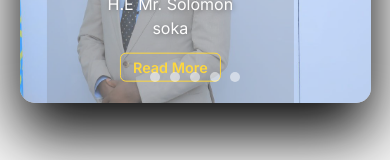
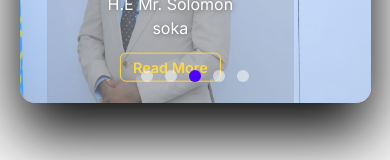
Before and after one commit to Ellaa18/e-lmis, a React (Vite) app: page / in a window 390 px wide. Shown: the part 297-457 px from the top of the page. Built offline with nearby package versions, Linux system fonts and the light colour scheme.

Commit message:
Update profile page and code verification for mobile

```diff
--- a/src/styles/profile.css
+++ b/src/styles/profile.css
@@ -1,28 +1,25 @@
 /* ============================= */
 /* MAIN WRAPPER */
 /* ============================= */
+
 .profile-wrapper {
   min-height: 100vh;
   background: linear-gradient(135deg, #eaf4ff, #ffffff);
   font-family: 'Cambria', 'Times New Roman', serif;
   display: flex;
   flex-direction: column;
-  align-items: center;
-  padding-bottom: 40px;
 }
 
 /* ============================= */
 /* TOP BIG IMAGE SLIDER */
 /* ============================= */
+
 .top-slider {
   position: relative;
   width: 100%;
-  max-width: 900px;
   height: 520px;
   overflow: hidden;
   background: #000;
-  border-radius: 15px;
-  margin-top: 20px;
 }
 
 .top-slide-image {
@@ -53,40 +50,17 @@
 }
 
 .arrow.left {
-  left: 15px;
+  left: 25px;
 }
 
 .arrow.right {
-  right: 15px;
-}
-
-/* SLIDE INDICATORS */
-.slide-indicators {
-  position: absolute;
-  bottom: 10px;
-  width: 100%;
-  text-align: center;
-  z-index: 5;
-}
-
-.dot {
-  display: inline-block;
-  width: 10px;
-  height: 10px;
-  margin: 0 5px;
-  background-color: rgba(255, 255, 255, 0.5);
-  border-radius: 50%;
-  cursor: pointer;
-  transition: background 0.3s;
-}
-
-.dot.active {
-  background-color: #ffffff;
+  right: 25px;
 }
 
 /* ============================= */
 /* PROFILE CONTENT SECTION */
 /* ============================= */
+
 .profile-content {
   max-width: 750px;
   width: 90%;
@@ -119,6 +93,7 @@
 /* ============================= */
 /* STATUS BADGE */
 /* ============================= */
+
 .big-status {
   display: inline-block;
   font-size: 26px;
@@ -130,18 +105,21 @@
   text-transform: uppercase;
 }
 
+/* ACCEPTED */
 .big-status.accepted {
   background-color: #e6f4ea;
   color: #28a745;
   border: 2px solid #28a745;
 }
 
+/* DECLINED */
 .big-status.declined {
   background-color: #fce6e6;
   color: #dc3545;
   border: 2px solid #dc3545;
 }
 
+/* PENDING */
 .big-status.pending {
   background-color: #fff4e6;
   color: #ff9800;
@@ -150,6 +128,8 @@
 
 /* ============================= */
 /* PROFILE DETAILS */
+/* ============================= */
+
 .profile-details {
   font-size: 18px;
   color: #333;
@@ -162,6 +142,8 @@
 
 /* ============================= */
 /* EXIT BUTTON */
+/* ============================= */
+
 .exit-btn {
   padding: 14px 40px;
   background-color: #003366;
@@ -180,6 +162,8 @@
 
 /* ============================= */
 /* RESPONSIVE DESIGN */
+/* ============================= */
+
 @media (max-width: 992px) {
   .top-slider {
     height: 420px;
```
